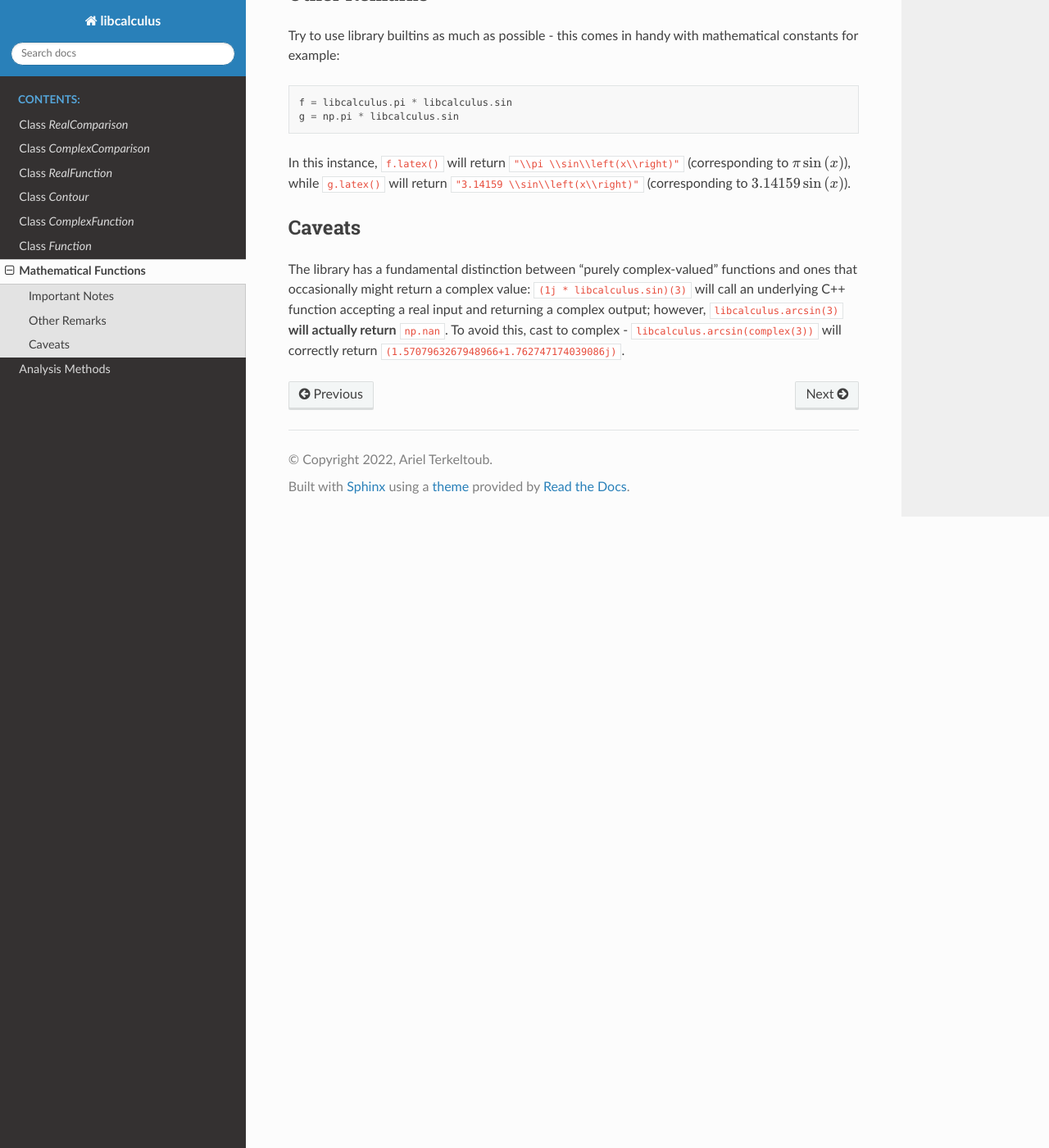
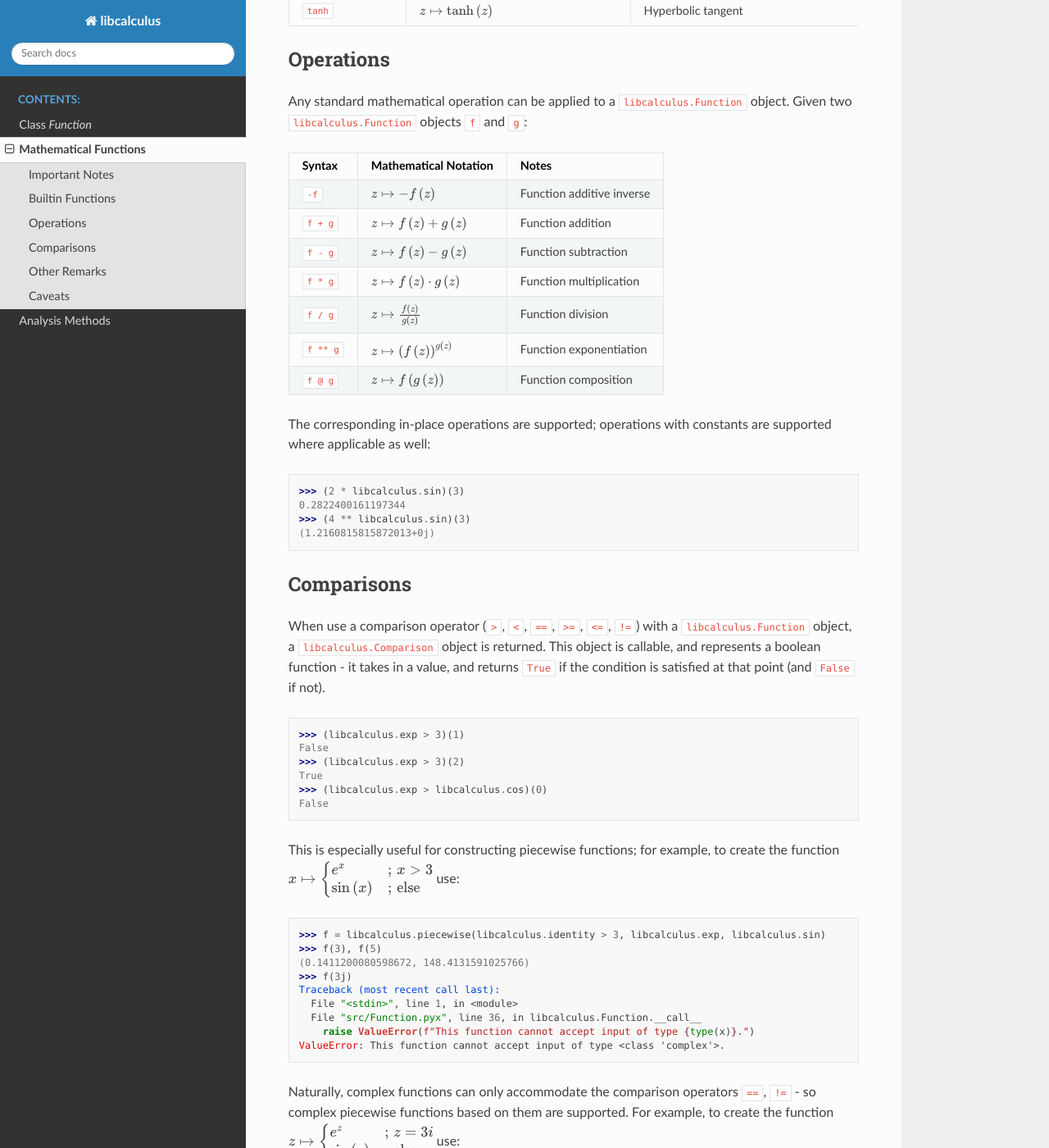
Before and after one commit to ariter777/libcalculus, a Sphinx documentation site: the page built from docs/math_functions.rst, in a window 1280 px wide and 1400 px high, scrolled down 1834 px. Shown: the whole window at 82% size. Built offline with Sphinx 7.4.7 and the Read the Docs theme 2.0.0, drawn with Linux system fonts in a browser that asks for light colours; some of the changed text lies outside the part shown.

Commit message:
Documentation for comparisons.

```diff
--- a/docs/index.rst
+++ b/docs/index.rst
@@ -10,13 +10,7 @@ Welcome to libcalculus's documentation!
    :maxdepth: 2
    :caption: Contents:
 
-   classes/RealComparison.rst
-   classes/ComplexComparison.rst
-   classes/RealFunction.rst
-   classes/Contour.rst
-   classes/ComplexFunction.rst
    classes/Function.rst
-
    Mathematical Functions <math_functions.rst>
    Analysis Methods <analysis.rst>
 
--- a/docs/math_functions.rst
+++ b/docs/math_functions.rst
@@ -5,10 +5,13 @@ Mathematical Functions
 
 Important Notes
 ---------------
-The entries in the table below are the mathematical functions provided in the library. Each of them is a ready-made instance of a ``libcalculus.Function``, which are callable for evaluation but can also be used in methods such as ``libcalculus.integrate``, ``libcalculus.residue`` etc., as is documented in :ref:`Analysis Methods <analysis>`.
+The entries in the table below are the mathematical functions provided in the library. Each of them is a ready-made instance of a ``libcalculus.Function``, which are callable for evaluation but can also be used with methods such as ``libcalculus.integrate``, ``libcalculus.residue`` etc., as is documented in :ref:`Analysis Methods <analysis>`.
 
-Evaluating such a function is very simple - :math:`\text{sinh}(3)` can be evaluated using ``libcalculus.sinh(3)``. Please note that the variable name in the following table is mostly :math:`z` - this **is not** to imply that those functions can only accept complex inputs.
+Evaluating such a function is very simple - :math:`\text{sinh}(3)` can be evaluated using ``libcalculus.sinh(3)``. Please note that the variable name in the following table is mostly :math:`z` - this **is not** to imply that those functions can only accept complex inputs; real inputs are accepted as well. Read the :ref:`Caveats <caveats>` section for more information.
 
+
+Builtin Functions
+-----------------
 .. list-table::
    :header-rows: 1
    :class: tight-table
@@ -161,6 +164,87 @@ Evaluating such a function is very simple - :math:`\text{sinh}(3)` can be evalua
      - Hyperbolic tangent
 
 
+Operations
+----------
+Any standard mathematical operation can be applied to a ``libcalculus.Function`` object.
+Given two ``libcalculus.Function`` objects ``f`` and ``g``:
+
+.. list-table::
+   :header-rows: 1
+   :class: tight-table
+
+   * - Syntax
+     - Mathematical Notation
+     - Notes
+
+   * - ``-f``
+     - :math:`z\mapsto -f\left(z\right)`
+     - Function additive inverse
+
+   * - ``f + g``
+     - :math:`z\mapsto f\left(z\right)+g\left(z\right)`
+     - Function addition
+
+   * - ``f - g``
+     - :math:`z\mapsto f\left(z\right)-g\left(z\right)`
+     - Function subtraction
+
+   * - ``f * g``
+     - :math:`z\mapsto f\left(z\right)\cdot g\left(z\right)`
+     - Function multiplication
+
+   * - ``f / g``
+     - :math:`z\mapsto \frac{f\left(z\right)}{g\left(z\right)}`
+     - Function division
+
+   * - ``f ** g``
+     - :math:`z\mapsto \left(f\left(z\right)\right)^{g\left(z\right)}`
+     - Function exponentiation
+
+   * - ``f @ g``
+     - :math:`z\mapsto f\left(g\left(z\right)\right)`
+     - Function composition
+
+The corresponding in-place operations are supported; operations with constants are supported where applicable as well:
+
+>>> (2 * libcalculus.sin)(3)
+0.2822400161197344
+>>> (4 ** libcalculus.sin)(3)
+(1.2160815815872013+0j)
+
+Comparisons
+-----------
+When use a comparison operator (``>``, ``<``, ``==``, ``>=``, ``<=``, ``!=``) with a ``libcalculus.Function`` object, a ``libcalculus.Comparison`` object is returned.
+This object is callable, and represents a boolean function - it takes in a value, and returns ``True`` if the condition is satisfied at that point (and ``False`` if not).
+
+>>> (libcalculus.exp > 3)(1)
+False
+>>> (libcalculus.exp > 3)(2)
+True
+>>> (libcalculus.exp > libcalculus.cos)(0)
+False
+
+This is especially useful for constructing piecewise functions; for example, to create the function :math:`x\mapsto\begin{cases} e^x & ;\,x>3 \\\text{sin}\left(x \right ) & ;\,\text{else} \end{cases}` use:
+
+>>> f = libcalculus.piecewise(libcalculus.identity > 3, libcalculus.exp, libcalculus.sin)
+>>> f(3), f(5)
+(0.1411200080598672, 148.4131591025766)
+>>> f(3j)
+Traceback (most recent call last):
+  File "<stdin>", line 1, in <module>
+  File "src/Function.pyx", line 36, in libcalculus.Function.__call__
+    raise ValueError(f"This function cannot accept input of type {type(x)}.")
+ValueError: This function cannot accept input of type <class 'complex'>.
+
+Naturally, complex functions can only accommodate the comparison operators ``==``, ``!=`` - so complex piecewise functions based on them are supported. For example, to create the function :math:`z\mapsto\begin{cases} e^z & ;\,z=3i \\\text{sin}\left(z \right ) & ;\,\text{else} \end{cases}` use:
+
+>>> g = libcalculus.piecewise(libcalculus.identity == 3j, libcalculus.exp, libcalculus.sin)
+>>> g(3.1j)
+11.07645103952404j
+>>> g(3j)
+(-0.9899924966004454+0.1411200080598672j)
+
+
 Other Remarks
 -------------
 Try to use library builtins as much as possible - this comes in handy with mathematical constants for example::
@@ -171,6 +255,8 @@ Try to use library builtins as much as possible - this comes in handy with mathe
 
 In this instance, ``f.latex()`` will return ``"\\pi \\sin\\left(x\\right)"`` (corresponding to :math:`\pi \sin\left(x\right)`), while ``g.latex()`` will return ``"3.14159 \\sin\\left(x\\right)"`` (corresponding to :math:`3.14159 \sin\left(x\right)`).
 
+.. _caveats:
+
 Caveats
 -------
-The library has a fundamental distinction between "purely complex-valued" functions and ones that occasionally might return a complex value: ``(1j * libcalculus.sin)(3)`` will call an underlying C++ function accepting a real input and returning a complex output; however, ``libcalculus.arcsin(3)`` **will actually return** ``np.nan``. To avoid this, cast to complex - ``libcalculus.arcsin(complex(3))`` will correctly return ``(1.5707963267948966+1.762747174039086j)``.
+The library employs a fundamental distinction between "purely complex-valued" functions and ones that might occasionally return a complex value: ``(1j * libcalculus.sin)(3)`` will call an underlying C++ function accepting a real input and returning a complex output; however, ``libcalculus.arcsin(3)`` **will actually return** ``np.nan``. To avoid this, cast to complex - ``libcalculus.arcsin(complex(3))`` will correctly return ``(1.5707963267948966+1.762747174039086j)``.
```
Also changed, not shown: docs/classes/ComplexComparison.rst (deleted, +0 -9 lines), docs/classes/ComplexFunction.rst (deleted, +0 -9 lines), docs/classes/Contour.rst (deleted, +0 -10 lines), docs/classes/RealComparison.rst (deleted, +0 -9 lines), docs/classes/RealFunction.rst (deleted, +0 -9 lines), 2 other files.
